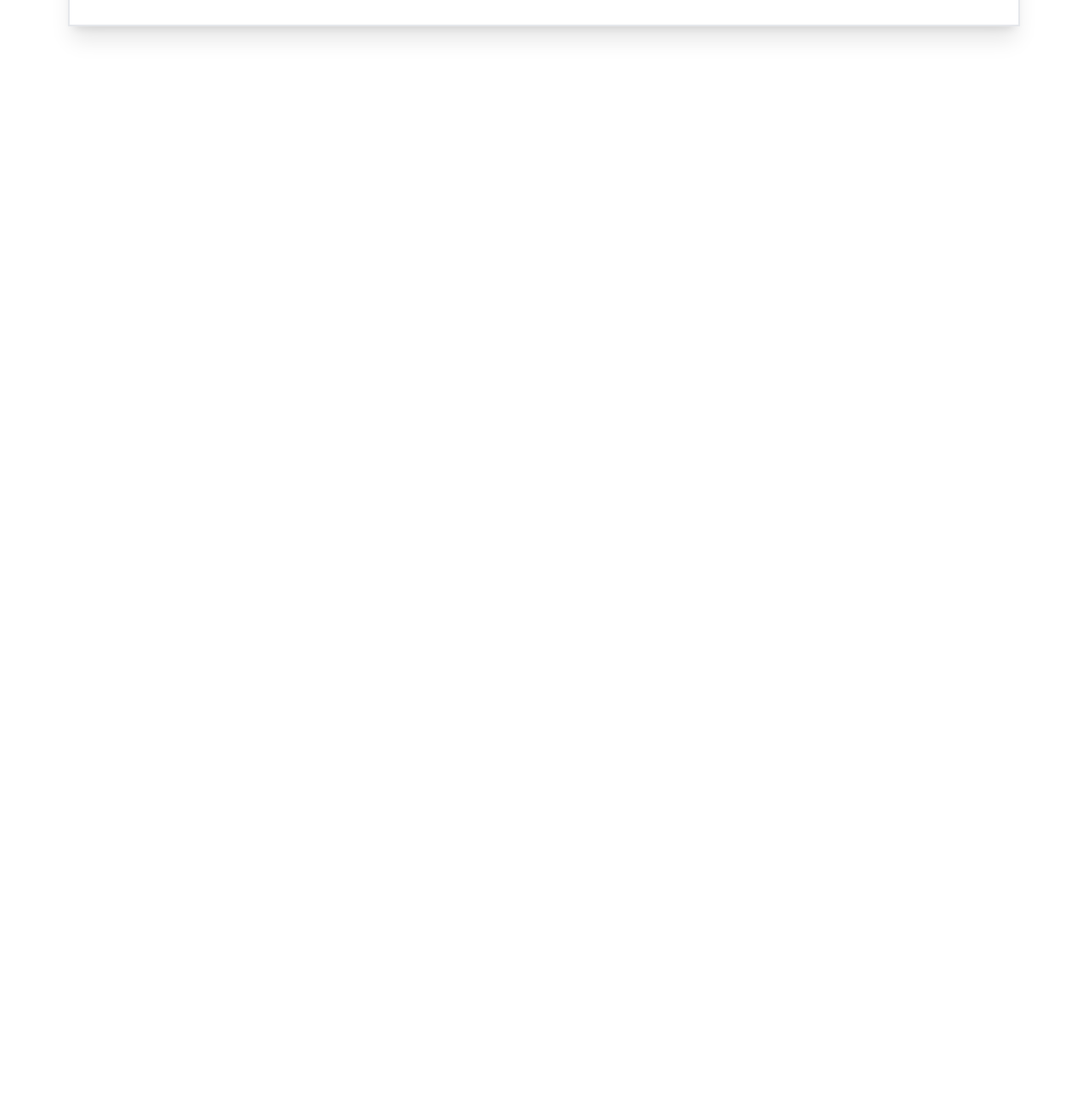
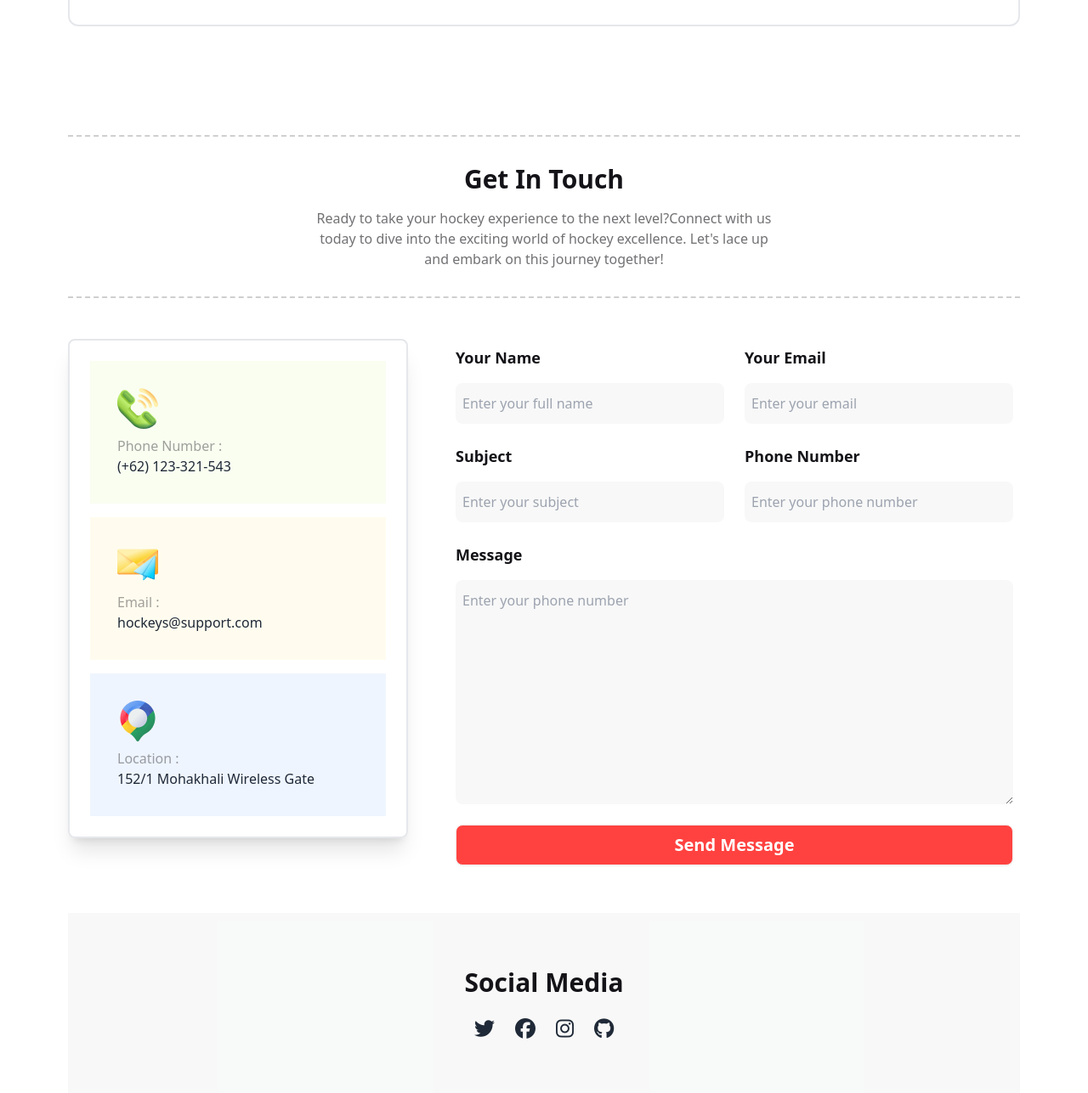
Before and after one commit to masum362/B9A3-Hockeys, a plain HTML site: page index.html in a window 1280 px wide. Shown: the part 4250-5537 px from the top of the page at 85% size. Before the commit the page ends 4329 px from the top, so only its background shows below. Drawn offline with nearby package versions, Linux system fonts and the light colour scheme.

Commit message:
added contact section

```diff
--- a/index.html
+++ b/index.html
@@ -458,14 +458,15 @@
             </div>
         </section>
 
-        <section>
+        <section class=" ">
             <div
                 class="border-t-2 border-b-2 border-dashed border-[#13131833] flex flex-col gap-4 items-center justify-center text-center py-8">
                 <h1 class="text-2xl lg:text-3xl font-bold text-black-title">Clients Question</h1>
                 <p class="text-[#13131899] lg:max-w-[35rem]">Some question which most clients asking us about our
                     services.we are answering all of these questions in this section.</p>
             </div>
-            <div class="flex flex-col md:flex-row gap-4 justify-center items-center p-2 lg:p-8  border-2 shadow-xl my-12">
+            <div
+                class="flex flex-col md:flex-row gap-4 justify-center items-center p-2 lg:p-8  border-2  rounded-xl my-12">
                 <div class="w-full lg:w-2/3 flex justify-center items-center ">
                     <img src="./Images/11.png" alt="" class="">
                 </div>
@@ -476,7 +477,8 @@
                             Our Equipment
                         </div>
                         <div class="collapse-content">
-                            <p>We offer a comprehensive range of hockey equipment, including sticks, protective gear, skates, apparel, training aids, goalie equipment, and accessories.</p>
+                            <p>We offer a comprehensive range of hockey equipment, including sticks, protective gear,
+                                skates, apparel, training aids, goalie equipment, and accessories.</p>
                         </div>
                     </div>
                     <div class="collapse collapse-plus border-b-2">
@@ -485,7 +487,8 @@
                             Hockey Training
                         </div>
                         <div class="collapse-content">
-                            <p>We offer a diverse range of training programs catering to players of all levels, including skill development, conditioning, and position-specific training.</p>
+                            <p>We offer a diverse range of training programs catering to players of all levels,
+                                including skill development, conditioning, and position-specific training.</p>
                         </div>
                     </div>
                     <div class="collapse collapse-plus border-b-2">
@@ -494,7 +497,8 @@
                             Private Lessons
                         </div>
                         <div class="collapse-content">
-                            <p>Yes, we provide personalized one-on-one private hockey lessons tailored to individual skill levels and goals.</p>
+                            <p>Yes, we provide personalized one-on-one private hockey lessons tailored to individual
+                                skill levels and goals.</p>
                         </div>
                     </div>
                     <div class="collapse collapse-plus border-b-2 ">
@@ -503,7 +507,8 @@
                             Ski Touring
                         </div>
                         <div class="collapse-content">
-                            <p>Yes, ski touring requires specific equipment, including skis with touring bindings, climbing skins, touring boots, and safety gear such as avalanche equipment.</p>
+                            <p>Yes, ski touring requires specific equipment, including skis with touring bindings,
+                                climbing skins, touring boots, and safety gear such as avalanche equipment.</p>
                         </div>
                     </div>
                     <div class="collapse collapse-plus border-b-2">
@@ -512,7 +517,9 @@
                             Booking
                         </div>
                         <div class="collapse-content">
-                            <p>Booking is easy! Visit our website and navigate to the booking section, where you can find available sessions, lessons, and relevant details. Alternatively, contact our customer service for assistance.</p>
+                            <p>Booking is easy! Visit our website and navigate to the booking section, where you can
+                                find available sessions, lessons, and relevant details. Alternatively, contact our
+                                customer service for assistance.</p>
                         </div>
                     </div>
                     <div class="collapse collapse-plus border-b-2">
@@ -521,11 +528,86 @@
                             Pricings
                         </div>
                         <div class="collapse-content">
-                            <p> Yes, we offer various package deals and discounts for bulk bookings or multiple sessions. Explore our promotions page on the website or contact our customer service for current offers.</p>
+                            <p> Yes, we offer various package deals and discounts for bulk bookings or multiple
+                                sessions. Explore our promotions page on the website or contact our customer service for
+                                current offers.</p>
                         </div>
                     </div>
                 </div>
             </div>
+        </section>
+
+        <section class="">
+            <div
+                class="border-t-2 border-b-2 border-dashed border-[#13131833] flex flex-col gap-4 items-center justify-center text-center py-8">
+                <h1 class="text-2xl lg:text-3xl font-bold text-black-title">Get In Touch</h1>
+                <p class="text-[#13131899] lg:max-w-[35rem]">Ready to take your hockey experience to the next
+                    level?Connect with us today to dive into the exciting world of hockey excellence. Let's lace up and
+                    embark on this journey together!</p>
+            </div>
+
+            <div class="flex flex-col gap-12 lg:flex-row my-12 items-center lg:items-start">
+                <div class="flex flex-col gap-4 p-6 rounded-lg shadow-xl border-2 lg:min-w-[25rem] w-full lg:w-auto">
+                    <div class="flex flex-col gap-2 items-start bg-[#bced6d19] p-8">
+                        <img src="./Images/Group 1171275317.png" alt="">
+                        <div class="flex flex-col">
+                            <p class="text-[#13131866]">Phone Number : </p>
+                            <p>(+62) 123-321-543</p>
+                        </div>
+                    </div>
+                    <div class="flex flex-col gap-2 items-start bg-[#fddd5f19] p-8">
+                        <img src="./Images/Group 1171275318.png" alt="">
+                        <div class="flex flex-col">
+                            <p class="text-[#13131866]">Email : </p>
+                            <p>hockeys@support.com</p>
+                        </div>
+                    </div>
+                    <div class="flex flex-col gap-2 items-start bg-[#629cf319] p-8">
+                        <img src="./Images/Group 1171275321.png" alt="">
+                        <div class="flex flex-col">
+                            <p class="text-[#13131866]">Location : </p>
+                            <p>152/1 Mohakhali Wireless Gate</p>
+                        </div>
+                    </div>
+                </div>
+
+                <div class="flex flex-col lg:grid grid-cols-2 gap-6  p-2 lg:w-full w-full">
+                    <div class="flex flex-col gap-4">
+                        <label class="font-bold text-black-title text-lg" for="name">Your Name</label>
+                        <input type="text" name="name" id="name" class="px-2 py-3 bg-[#13131807] w-full  rounded-lg outline-theme" placeholder="Enter your full name">
+                    </div>
+                    <div class="flex flex-col gap-4" >
+                        <label class="font-bold text-black-title text-lg" for="email">Your Email</label>
+                        <input type="text" name="email" id="email" class="px-2 py-3 bg-[#13131807] w-full rounded-lg outline-theme" placeholder="Enter your email">
+                    </div>
+                    <div class="flex flex-col gap-4">
+                        <label class="font-bold text-black-title text-lg" for="subject">Subject</label>
+                        <input type="text" name="subject" id="subject" class="px-2 py-3 bg-[#13131807] w-full rounded-lg outline-theme" placeholder="Enter your subject" >
+                    </div>
+                    <div class="flex flex-col gap-4">
+                        <label class="font-bold text-black-title text-lg" for="phone">Phone Number</label>
+                        <input type="tel" name="phone" id="phone" class="px-2 py-3 bg-[#13131807] w-full rounded-lg outline-theme" placeholder="Enter your phone number">
+                    </div>
+                    <div class="flex flex-col gap-4 lg:col-span-2">
+                        <label class="font-bold text-black-title text-lg" for="Message">Message</label>
+                        <textarea name="Message" id="Message" cols="30" rows="10" class="px-2 py-3 bg-[#13131807] w-full rounded-lg outline-theme" placeholder="Enter your phone number"></textarea>
+                    </div>
+                    <button class="btn bg-theme text-white  text-xl  col-span-2">
+                        Send Message
+                    </button>
+                </div>
+            </div>
+            <div class="bg-[#13131807] flex flex-col items-center justify-center text-center py-16 gap-6">
+                <h1 class="text-black-title font-bold text-2xl lg:text-3xl">Social Media</h1>
+                <div class="flex items-center gap-6 text-xl lg:text-2xl ">
+                    <i class="fa-brands fa-twitter "></i>
+                    <i class="fa-brands fa-facebook"></i>
+                    <i class="fa-brands fa-instagram"></i>
+                    <i class="fa-brands fa-github"></i>
+                </div>
+
+            </div>
+
         </section>
     </main>
 
```
